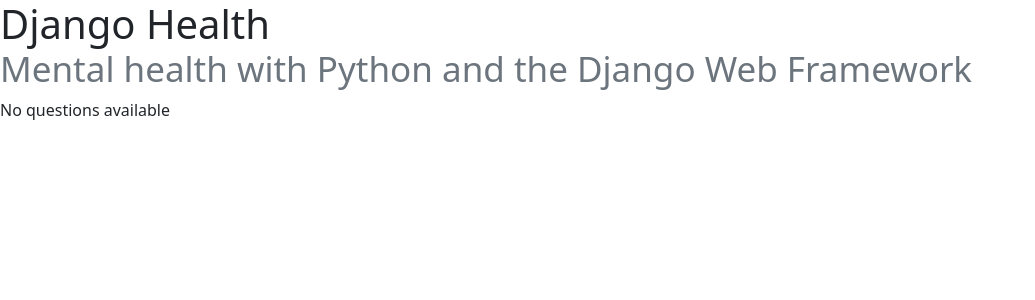
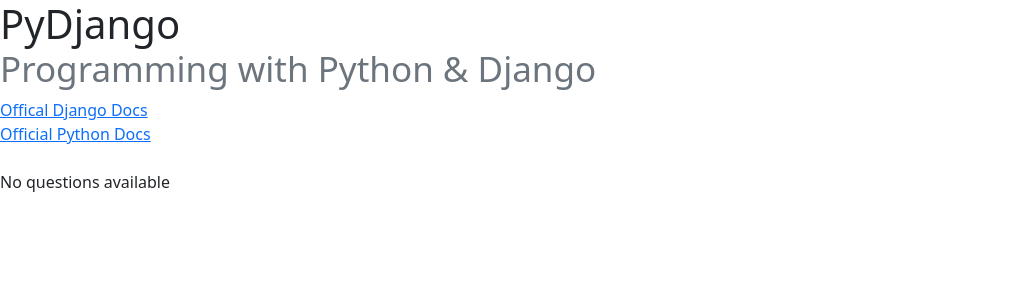
Before and after one commit to swford89/django_health, a Django app: page /polls/ in a window 1280 px wide. Shown: the top 300 px of the page, without its empty margins (0-1035 px from the left). Run offline with Django 3.2, Linux system fonts and the light colour scheme; data that the repository does not hold is empty.

Commit message:
formatted front-end styling

```diff
--- a/polls/templates/polls/detail.html
+++ b/polls/templates/polls/detail.html
@@ -17,6 +17,9 @@
         <br>
         {% endfor %}
     </div>
+
+    <br>
+
     <div>
         <label for="customRange3" class="form-label">
             <h2>Mood Scale: </h2>
--- a/polls/templates/polls/index.html
+++ b/polls/templates/polls/index.html
@@ -1,17 +1,43 @@
 {% extends 'polls/base.html' %}
 
 {% block content %}
-<h1>
-    Django Health
-    <br>
-    <small class="text-muted">Mental health with Python and the Django Web Framework</small>
-</h1>
+<header class="top-bar">
+    <div id="top" role="banner">
+        <h1>PyDjango
+            <br>
+            <small class="text-muted">Programming with Python & Django</small>
+        </h1>
+
+        <div class="row">
+            <div class="col align-self-end">
+                <a href="https://docs.djangoproject.com/en/3.2/">Offical Django Docs</a>
+            </div>
+        </div>
+
+        <div class="row">
+            <div class="col align-self-end">
+                <a href="https://docs.python.org/3/">Official Python Docs</a>
+            </div>
+        </div>
+    </div>
+</header>
+
+<br>
 
 {% if latest_question_list %}
 
 <ul>
     {% for question in latest_question_list %}
-    <li><a href="{% url 'polls:detail' question.id %}">{{ question.question_text }}</a></li>
+
+    <div class="card" style="width: 18rem;">
+        <div class="card-body">
+            <h5 class="card-title">{{ question.question_text }}</h5>
+            <h6 class="card-subtitle mb-2 text-muted">{{ question.pub_date }}</h6>
+            <a href="{% url 'polls:detail' question.id %}">Link to question</a>
+        </div>
+    </div>
+    <br>
+
     {% endfor %}
 </ul>
 
--- a/polls/templates/polls/results.html
+++ b/polls/templates/polls/results.html
@@ -14,9 +14,9 @@
     <br>
 
     <h1>Mood Reflecton:</h1>
-    <li>Mood Scale: {{ user_mood.mood_level }}</li>
-    <li>Date: {{ user_mood.mood_date }}</li>
-    <li>Feedback: {{ user_mood.user_feedback }}</li>
+    <li><b>Mood Scale: </b>{{ user_mood.mood_level|rjust:>20 }}</li>
+    <li><b>Date: </b>{{ user_mood.mood_date }}</li>
+    <li><b>Feedback: </b>{{ user_mood.user_feedback }}</li>
 
     <br>
     <a href="{% url 'polls:index' %}">Back to the index page?</a>
```
